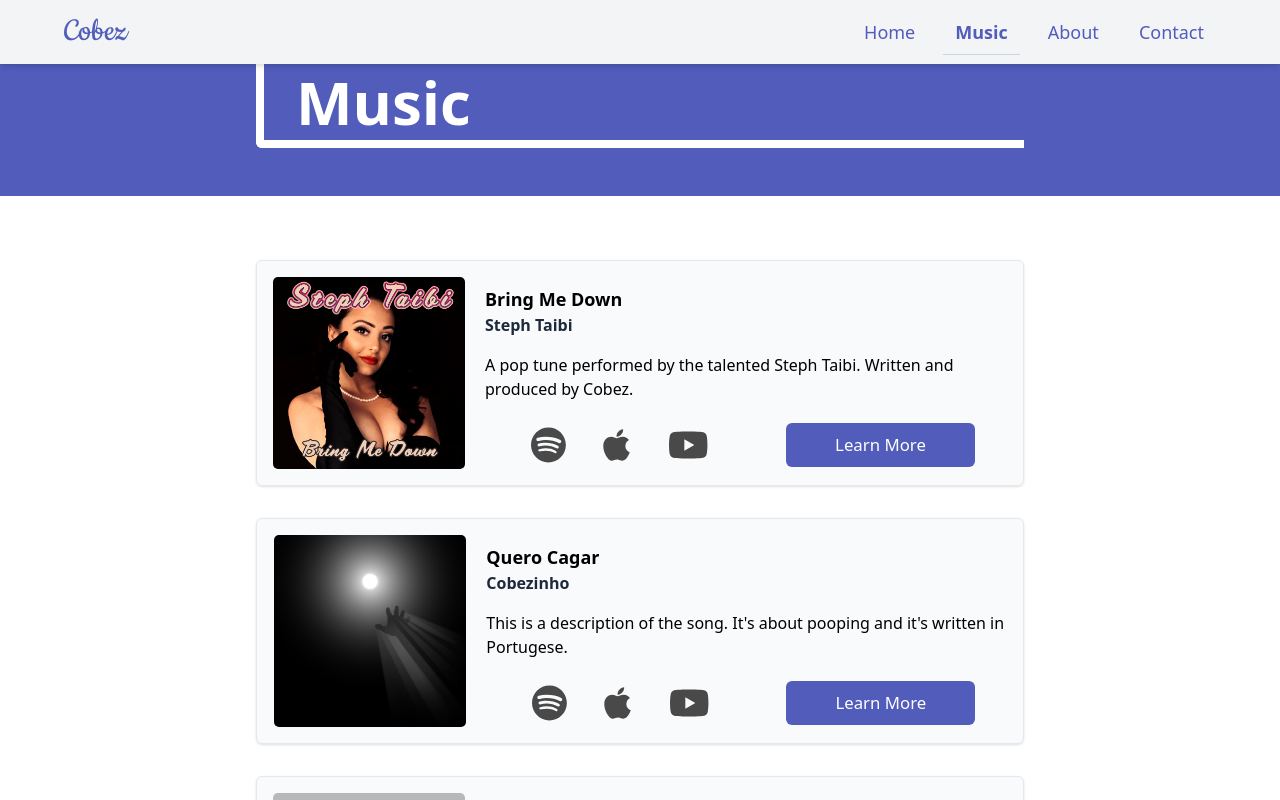
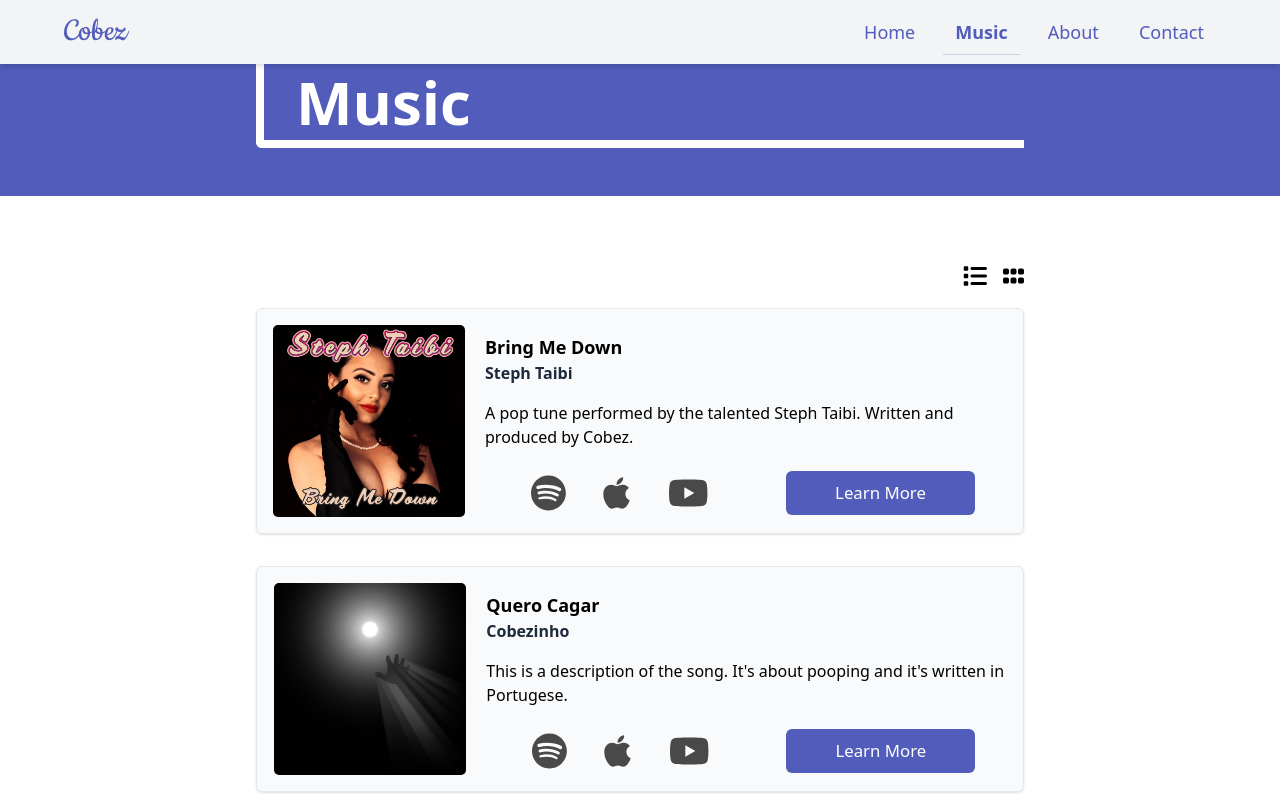
Before and after one commit to jcobert/cobez-music, a Next.js app: page /music in a window 1280 px wide. Shown: the top 800 px of the page. Built offline with nearby package versions, Linux system fonts and the light colour scheme; a web font is replaced by a local one.

Commit message:
add view type buttons

```diff
--- a/pages/music.jsx
+++ b/pages/music.jsx
@@ -2,6 +2,8 @@ import Head from "next/head";
 import SongCard from "../components/SongCard";
 import Heading from "../components/Heading";
 import { getAllSongData } from "../lib/songs";
+import { FontAwesomeIcon } from "@fortawesome/react-fontawesome";
+import { faList, faGrip } from "@fortawesome/free-solid-svg-icons";
 
 export default function Music({ songData }) {
   const featuredSongs = [songData].flatMap((songs) => {
@@ -20,9 +22,21 @@ export default function Music({ songData }) {
       <section>
         <Heading className="w-11/12 max-w-3xl mx-auto" text="Music" />
       </section>
-      {/* Songs */}
+      {/* Main Content */}
       <section className="mt-8 md:mt-12 lg:mt-12 mx-auto bg-white py-4 pb-12 md:py-16">
         <div className="mx-auto max-w-3xl border-theme-secondary rounded-md px-4 md:p-0">
+          {/* Sort and Filter */}
+          <div className="flex justify-end pb-4">
+            <div className="flex justify-center items-center text-2xl gap-x-4">
+              <button>
+                <FontAwesomeIcon icon={faList} />
+              </button>
+              <button>
+                <FontAwesomeIcon icon={faGrip} />
+              </button>
+            </div>
+          </div>
+          {/* Songs */}
           <div className="flex flex-col gap-y-8">
             {featuredSongs.map((item, i) => (
               <SongCard key={i} song={item} />
```
